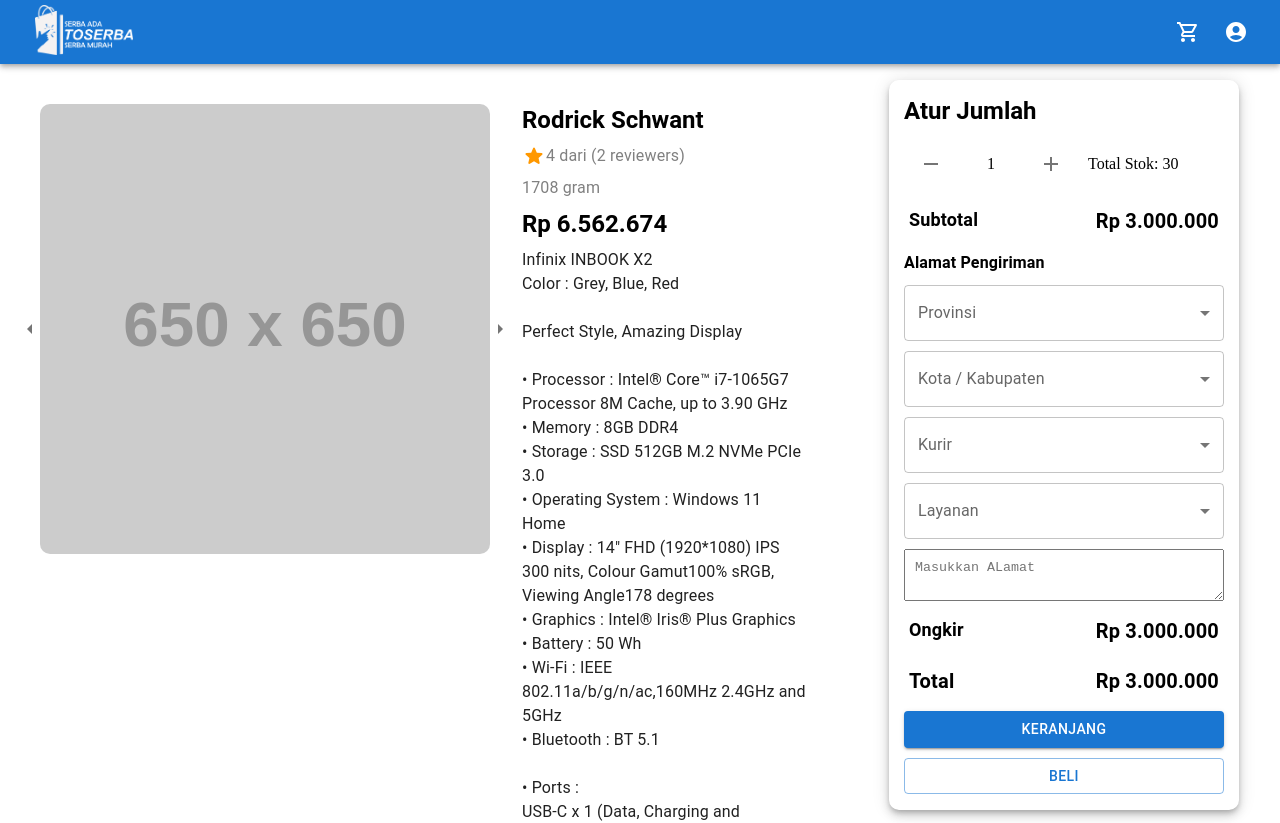
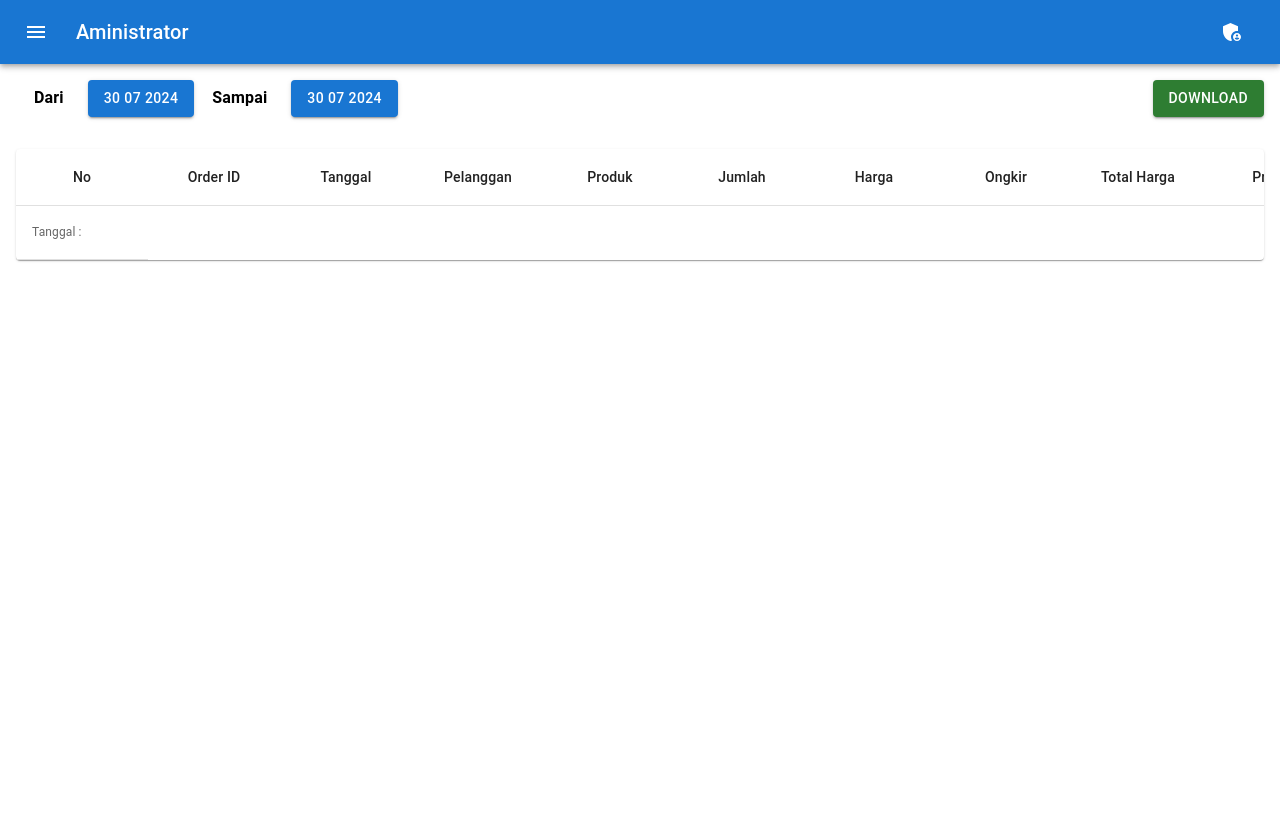
Before and after one commit to panduramadhan2/ecommerceMERN, a React (Vite) app in the folder client/: page /admin-laporan in a window 1280 px wide. Shown: the top 823 px of the page. After the commit the page ends 800 px from the top, so only its background shows below. Built offline with nearby package versions, Linux system fonts and the light colour scheme.

Commit message:
checkpoint Laporan harian 18

```diff
--- a/client/package.json
+++ b/client/package.json
@@ -14,7 +14,9 @@
     "@emotion/styled": "^11.13.0",
     "@mui/icons-material": "^5.16.5",
     "@mui/material": "^5.16.5",
+    "date-fns": "^3.6.0",
     "react": "^18.3.1",
+    "react-datepicker": "^7.3.0",
     "react-dom": "^18.3.1",
     "react-helmet": "^6.1.0",
     "react-helmet-async": "^2.0.5",
--- a/client/src/App.jsx
+++ b/client/src/App.jsx
@@ -9,6 +9,7 @@ import Dashboard from "./pages/admin/dashboard/Dashboard";
 import UsersPage from "./pages/admin/users/UsersPage";
 import ProductsPage from "./pages/admin/products/ProductsPage";
 import OrdersPage from "./pages/admin/orders/OrdersPage";
+import ReportPage from "./pages/admin/report/ReportPage";
 
 function App() {
   return (
@@ -23,6 +24,7 @@ function App() {
         <Route path="/admin-pelanggan" element={<UsersPage />} />
         <Route path="/admin-produk" element={<ProductsPage />} />
         <Route path="/admin-pesanan" element={<OrdersPage />} />
+        <Route path="/admin-laporan" element={<ReportPage />} />
       </Routes>
     </BrowserRouter>
   );
--- /dev/null
+++ b/client/src/pages/admin/report/ReportPage.jsx
@@ -0,0 +1,71 @@
+import { Box, Button, Typography } from "@mui/material";
+import AdminBar from "../components/appbar/AdminBar";
+import DatePicker from "react-datepicker";
+import "react-datepicker/dist/react-datepicker.css";
+import { forwardRef, useEffect, useState } from "react";
+import ReportTable from "./ReportTable";
+
+const DateButton = forwardRef(({ value, onClick, className }, ref) => (
+  <Button variant="contained" color="primary" onClick={onClick} ref={ref}>
+    {value}
+  </Button>
+));
+
+const ReportPage = () => {
+  const [today, setToday] = useState(new Date());
+  const [startDate, setStartDate] = useState(new Date());
+  const [endDate, setEndtDate] = useState(new Date());
+
+  useEffect(() => {
+    setToday(new Date());
+  }, []);
+  return (
+    <Box sx={{ height: "100vh" }}>
+      <AdminBar />
+      {/* function  */}
+      <Box sx={{ p: 2, display: "flex", justifyContent: "space-between" }}>
+        <Box
+          sx={{ display: "flex", width: 400, justifyContent: "space-evenly" }}
+        >
+          {/* start */}
+          <Box sx={{ display: "flex", gap: 3, alignItems: "center" }}>
+            <Typography align="center" fontWeight="bold">
+              Dari
+            </Typography>
+            <DatePicker
+              closeOnScroll={true}
+              selected={endDate}
+              onChange={(date) => setEndtDate(date)}
+              customInput={<DateButton />}
+              dateFormat="dd MM yyyy"
+              maxDate={today}
+            />
+          </Box>
+          {/* end */}
+          <Box sx={{ display: "flex", gap: 3, alignItems: "center" }}>
+            <Typography align="center" fontWeight="bold">
+              Sampai
+            </Typography>
+            <DatePicker
+              closeOnScroll={true}
+              selected={startDate}
+              onChange={(date) => setStartDate(date)}
+              customInput={<DateButton />}
+              dateFormat="dd MM yyyy"
+              maxDate={today}
+            />
+          </Box>
+        </Box>
+        <Button variant="contained" color="success">
+          Download
+        </Button>
+      </Box>
+      {/* Table */}
+      <Box sx={{ p: 2 }}>
+        <ReportTable />
+      </Box>
+    </Box>
+  );
+};
+
+export default ReportPage;
--- /dev/null
+++ b/client/src/pages/admin/report/ReportTable.jsx
@@ -0,0 +1,95 @@
+import {
+  Box,
+  Paper,
+  Table,
+  TableBody,
+  TableCell,
+  TableContainer,
+  TableFooter,
+  TableHead,
+  TableRow,
+  Typography,
+} from "@mui/material";
+
+const columns = [
+  {
+    label: "No",
+    width: 100,
+  },
+  {
+    label: "Order ID",
+    width: 100,
+  },
+  {
+    label: "Tanggal",
+    width: 100,
+  },
+  {
+    label: "Pelanggan",
+    width: 100,
+  },
+  {
+    label: "Produk",
+    width: 100,
+  },
+  {
+    label: "Jumlah",
+    width: 100,
+  },
+  {
+    label: "Harga",
+    width: 100,
+  },
+  {
+    label: "Ongkir",
+    width: 100,
+  },
+  {
+    label: "Total Harga",
+    width: 100,
+  },
+  {
+    label: "Profit",
+    width: 100,
+  },
+  {
+    label: "Total Profit",
+    width: 100,
+  },
+];
+
+const ReportTable = () => {
+  return (
+    <Paper>
+      <TableContainer>
+        <Table>
+          <TableHead>
+            <TableRow>
+              {columns.map((column, index) => (
+                <TableCell
+                  key={index}
+                  align="center"
+                  sx={{ minWidth: column.width }}
+                >
+                  {column.label}
+                </TableCell>
+              ))}
+            </TableRow>
+          </TableHead>
+          <TableBody></TableBody>
+          <TableFooter>
+            <TableRow>
+              <TableCell>
+                <Box sx={{ width: "100%" }}>
+                  <p>Tanggal :</p>
+                </Box>
+              </TableCell>
+            </TableRow>
+          </TableFooter>
+        </Table>
+      </TableContainer>
+    </Paper>
+  );
+};
+
+export default ReportTable;
```
Also changed, not shown: 1 other file (tests, documents, lock files or other folders).
